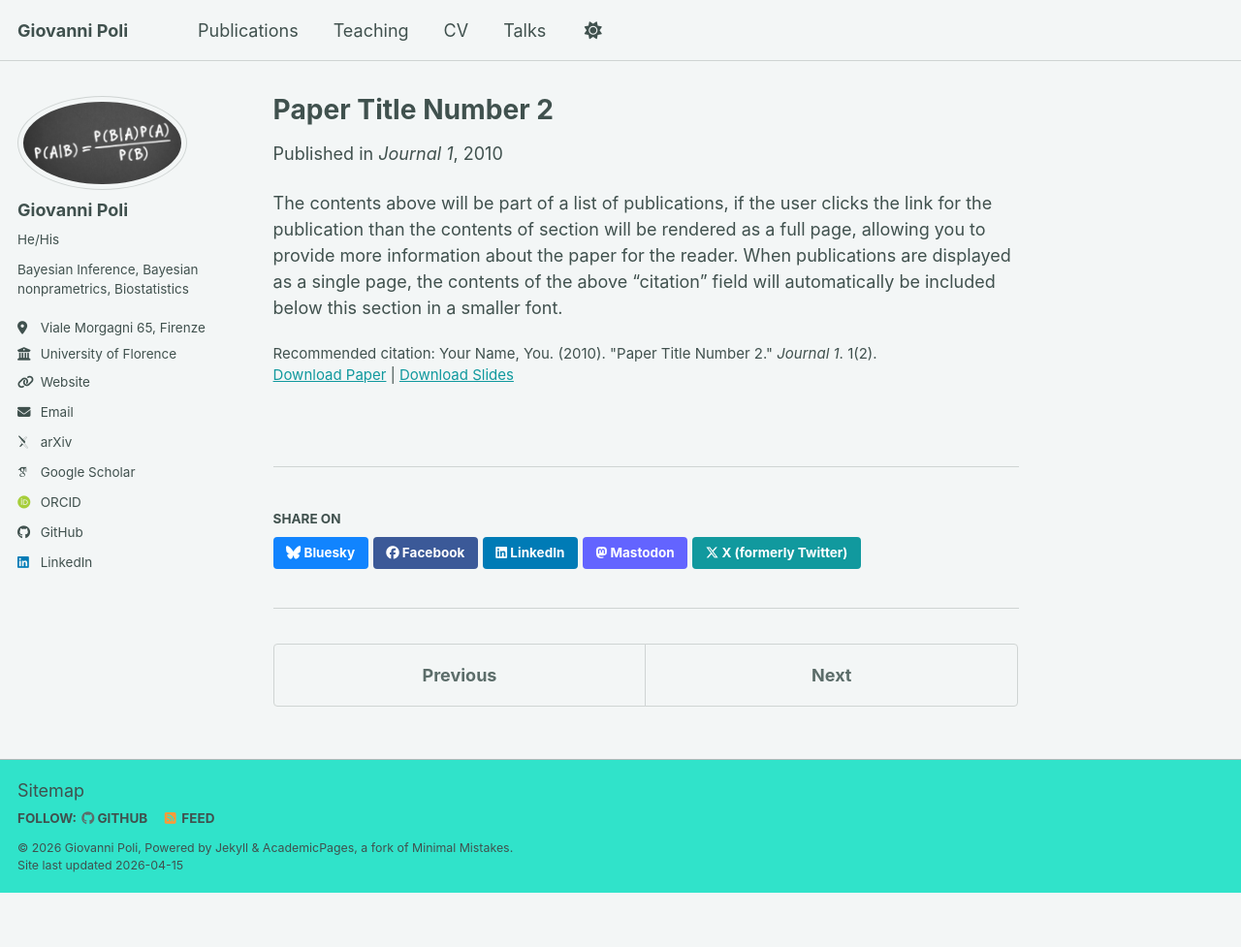
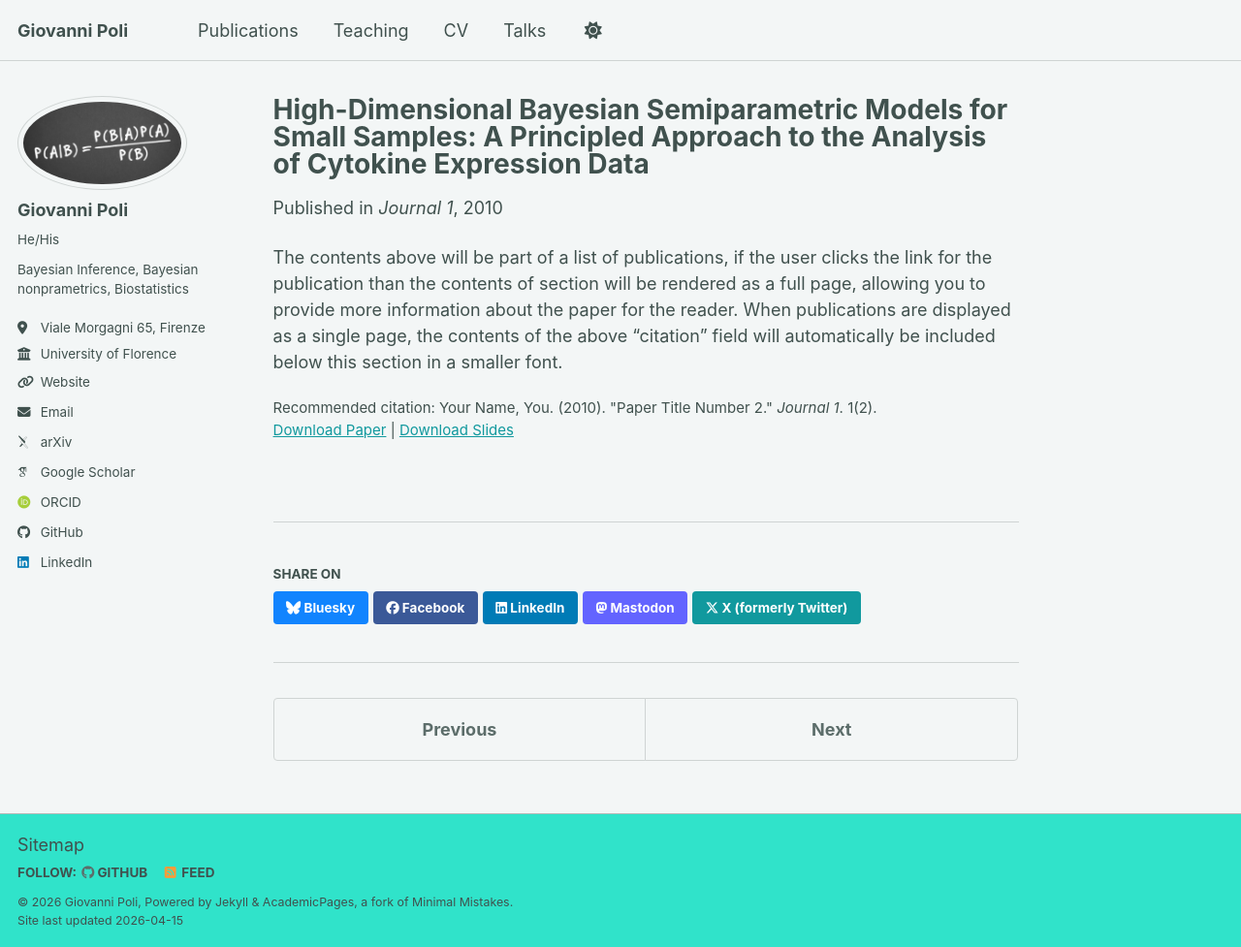
Before and after one commit to GiovanniPoli/GiovanniPoli.github.io, a Jekyll site: the page built from _publications/2010-10-01-paper-title-number-2.md, in a window 1280 px wide and 977 px high. Shown: the whole window at 97% size. Built offline with Jekyll 4.4.1, drawn with Linux system fonts in a browser that asks for light colours; some web fonts are replaced; a script bundle is joined from its source files by our own code; library files that are not in the unit come from our copies.

Commit message:
Update title of publication to reflect full name

```diff
--- a/_publications/2010-10-01-paper-title-number-2.md
+++ b/_publications/2010-10-01-paper-title-number-2.md
@@ -1,5 +1,5 @@
 ---
-title: "Paper Title Number 2"
+title: "High-Dimensional Bayesian Semiparametric Models for Small Samples: A Principled Approach to the Analysis of Cytokine Expression Data"
 collection: publications
 category: manuscripts
 permalink: /publication/2010-10-01-paper-title-number-2
```
